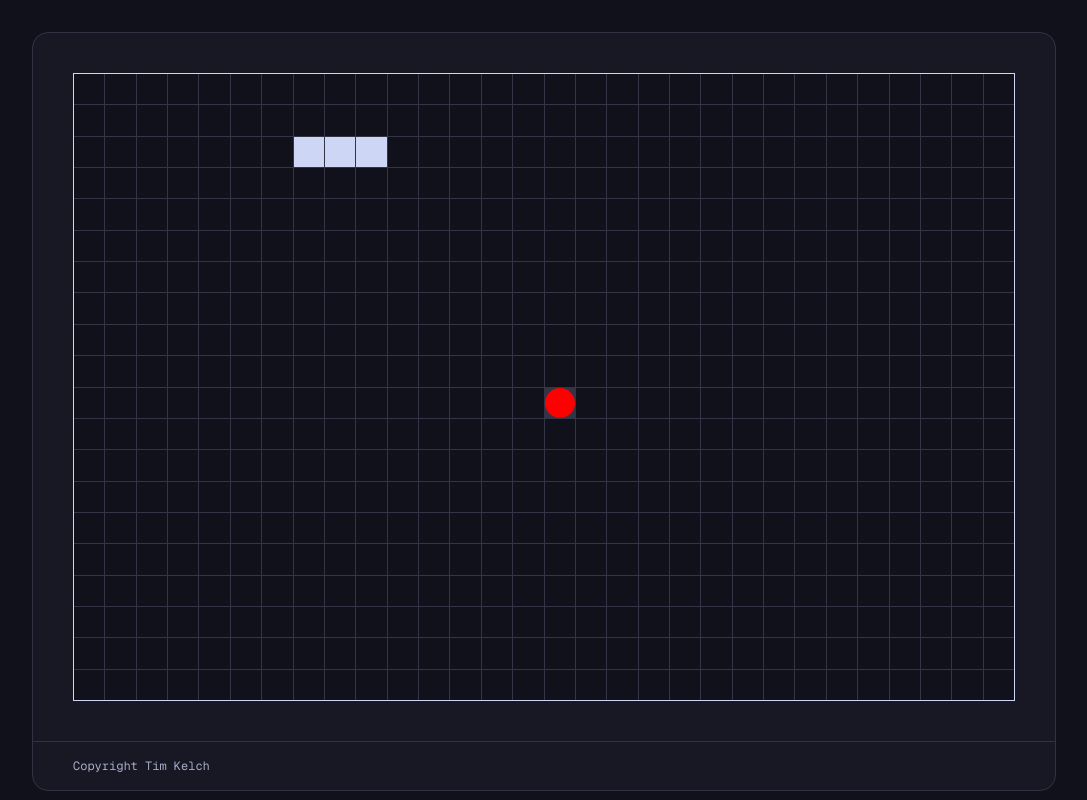
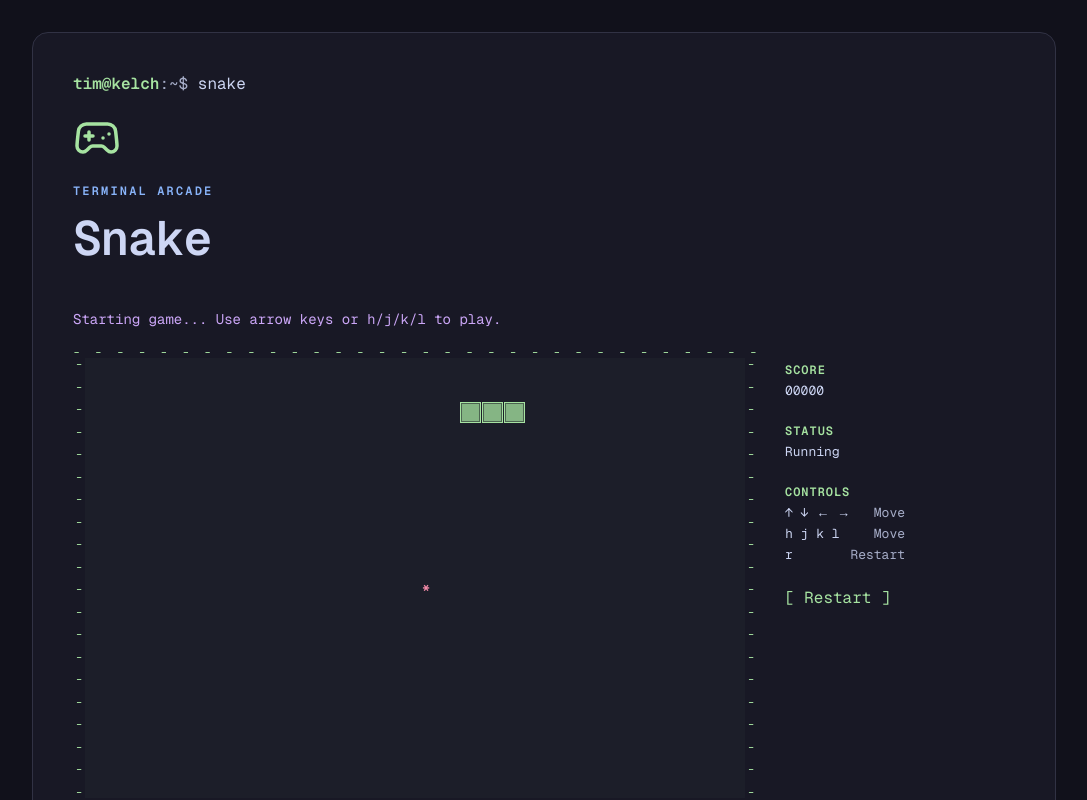
Before and after one commit to silicon-eagle/cv-sh, a Next.js app: page /snake in a window 1280 px wide. Shown: the top 800 px of the page, without its empty margins (96-1183 px from the left). Built offline with nearby package versions, Linux system fonts and the light colour scheme.

Commit message:
checkpoint

```diff
--- a/app/snake/page.tsx
+++ b/app/snake/page.tsx
@@ -1,5 +1,10 @@
 import Snake from "@/components/snake";
+import { PageLayout } from "@/components/page-layout";
 
 export default function SnakePage() {
-  return <Snake />;
+  return (
+    <PageLayout command="snake" title="Snake" eyebrow="Terminal arcade">
+      <Snake />
+    </PageLayout>
+  );
 }
--- a/components/snake.module.css
+++ b/components/snake.module.css
@@ -1,24 +1,190 @@
+.game {
+  width: 100%;
+  max-width: 52rem;
+}
+
+.instructions {
+  margin-bottom: 1rem;
+  color: var(--help-accent);
+  font-size: 0.75rem;
+  line-height: 1.5;
+}
+
+.gameArea {
+  display: grid;
+  gap: 1.25rem;
+}
+
+.playfield {
+  position: relative;
+  min-width: 0;
+  color: var(--snake-accent);
+}
+
+.horizontalBorder {
+  display: flex;
+  justify-content: space-between;
+  height: 1em;
+  overflow: hidden;
+  font-size: clamp(0.5rem, 1.5vw, 0.75rem);
+  line-height: 1;
+}
+
+.boardRow {
+  display: grid;
+  grid-template-columns: auto minmax(0, 1fr) auto;
+}
+
+.verticalBorder {
+  display: flex;
+  width: 1em;
+  flex-direction: column;
+  justify-content: space-between;
+  align-items: center;
+  overflow: hidden;
+  font-size: clamp(0.5rem, 1.5vw, 0.75rem);
+  line-height: 1;
+}
+
 .grid {
   display: grid;
   width: 100%;
   gap: 1px;
-
-  border: 1px solid currentColor;
-  background: color-mix(in srgb, currentColor 15%, transparent);
+  background: color-mix(in srgb, var(--snake-accent) 3%, transparent);
 }
 
 .cell {
+  position: relative;
   min-width: 0;
   min-height: 0;
-  background: var(--background);
+  background: transparent;
 }
 
 .snake {
-  background: currentColor;
+  background: color-mix(in srgb, var(--snake-accent) 78%, var(--background));
+  border: 1px solid var(--snake-accent);
+  box-shadow: inset 0 0 0 1px color-mix(in srgb, var(--background) 50%, transparent);
 }
 
+.food {
+  background: transparent;
+}
 
-.food {
-  background: red;
-  border-radius: 50%;
+.food::before {
+  position: absolute;
+  inset: 50% auto auto 50%;
+  color: var(--contact-accent);
+  content: "*";
+  font-size: clamp(0.5rem, 1.4vw, 0.9rem);
+  font-weight: 700;
+  line-height: 1;
+  transform: translate(-50%, -42%);
 }
+
+.gameOver {
+  position: absolute;
+  inset: 50% auto auto 50%;
+  padding: 0.5rem 0.75rem;
+  color: var(--contact-accent);
+  font-size: clamp(0.875rem, 3vw, 1.25rem);
+  font-weight: 700;
+  letter-spacing: 0.14em;
+  background: color-mix(in srgb, var(--background) 92%, transparent);
+  border: 1px solid currentColor;
+  transform: translate(-50%, -50%);
+}
+
+.stats {
+  display: grid;
+  grid-template-columns: repeat(3, minmax(0, 1fr));
+  gap: 1rem;
+}
+
+.stat h2,
+.controls h2 {
+  margin: 0 0 0.25rem;
+  color: var(--snake-accent);
+  font-size: 0.6875rem;
+  font-weight: 600;
+  letter-spacing: 0.08em;
+  text-transform: uppercase;
+}
+
+.stat p,
+.controls dl {
+  color: var(--text);
+  font-size: 0.75rem;
+}
+
+.controls dl {
+  margin: 0;
+}
+
+.controls dl div {
+  display: flex;
+  justify-content: space-between;
+  gap: 0.75rem;
+}
+
+.controls dl div + div {
+  margin-top: 0.25rem;
+}
+
+.controls dt {
+  color: var(--text);
+}
+
+.controls dd {
+  color: var(--muted);
+}
+
+.restart {
+  width: fit-content;
+  padding: 0;
+  color: var(--snake-accent);
+  background: transparent;
+  border: 0;
+}
+
+.restart::before {
+  content: "[ ";
+}
+
+.restart::after {
+  content: " ]";
+}
+
+.restart:hover,
+.restart:focus-visible {
+  color: var(--background);
+  background: var(--snake-accent);
+  outline: none;
+}
+
+@media (min-width: 640px) {
+  .instructions {
+    font-size: 0.875rem;
+  }
+
+  .gameArea {
+    grid-template-columns: minmax(0, 1fr) 7.5rem;
+    align-items: start;
+    gap: 1.75rem;
+  }
+
+  .stats {
+    grid-template-columns: 1fr;
+    gap: 1.5rem;
+    padding-top: 1rem;
+  }
+
+  .stat h2,
+  .controls h2 {
+    font-size: 0.75rem;
+  }
+
+  .stat p,
+  .controls dl {
+    font-size: 0.8125rem;
+  }
+}
--- a/components/snake.tsx
+++ b/components/snake.tsx
@@ -1,7 +1,6 @@
 "use client";
 
 import {useState, useEffect} from "react";
-import { randomInt } from "@/lib/utils";
 import styles from "./snake.module.css";
 
 const GRID_SIZE_X = 30;
@@ -47,6 +46,10 @@ const KEY_DIRECTION: Partial<Record<string, Direction>> = {
   ArrowDown: "down",
   ArrowLeft: "left",
   ArrowRight: "right",
+  h: "left",
+  j: "down",
+  k: "up",
+  l: "right",
 };
 
 const INITIAL_DIRECTION: Direction = "right";
@@ -255,6 +258,12 @@ export default function Snake() {
   // keyboard interaction
   useEffect(() => {
     function handleKeyDown(event: KeyboardEvent) {
+      if (event.key.toLowerCase() === "r") {
+        event.preventDefault();
+        setGame(createInitialGameState());
+        return;
+      }
+
       const requestedDirection = KEY_DIRECTION[event.key];
 
       if (!requestedDirection) {
@@ -289,8 +298,29 @@ export default function Snake() {
   }, []);
 
   return (
+    <section className={styles.game} aria-label="Snake game">
+      <p className={styles.instructions}>
+        Starting game... Use arrow keys or h/j/k/l to play.
+      </p>
+
+      <div className={styles.gameArea}>
+        <div className={styles.playfield}>
+          <div className={styles.horizontalBorder} aria-hidden="true">
+            {Array.from({ length: GRID_SIZE_X + 2 }, (_, index) => (
+              <span key={index}>-</span>
+            ))}
+          </div>
+
+          <div className={styles.boardRow}>
+            <div className={styles.verticalBorder} aria-hidden="true">
+              {Array.from({ length: GRID_SIZE_Y }, (_, index) => (
+                <span key={index}>-</span>
+              ))}
+            </div>
             <div
               className={styles.grid}
+              role="img"
+              aria-label={`Snake board. Score ${game.score}.${game.gameOver ? " Game over." : ""}`}
               style={{
                 gridTemplateColumns: `repeat(${GRID_SIZE_X}, 1fr)`,
                 gridTemplateRows: `repeat(${GRID_SIZE_Y}, 1fr)`,
@@ -301,5 +331,62 @@ export default function Snake() {
                 renderCell(index, game)
               )}
             </div>
+            <div className={styles.verticalBorder} aria-hidden="true">
+              {Array.from({ length: GRID_SIZE_Y }, (_, index) => (
+                <span key={index}>-</span>
+              ))}
+            </div>
+          </div>
+
+          <div className={styles.horizontalBorder} aria-hidden="true">
+            {Array.from({ length: GRID_SIZE_X + 2 }, (_, index) => (
+              <span key={index}>-</span>
+            ))}
+          </div>
+
+          {game.gameOver ? (
+            <p className={styles.gameOver}>GAME OVER</p>
+          ) : null}
+        </div>
+
+        <aside className={styles.stats} aria-label="Game information">
+          <div className={styles.stat}>
+            <h2>Score</h2>
+            <p>{String(game.score).padStart(5, "0")}</p>
+          </div>
+
+          <div className={styles.stat}>
+            <h2>Status</h2>
+            <p>{game.gameOver ? "Stopped" : "Running"}</p>
+          </div>
+
+          <div className={styles.controls}>
+            <h2>Controls</h2>
+            <dl>
+              <div>
+                <dt>↑ ↓ ← →</dt>
+                <dd>Move</dd>
+              </div>
+              <div>
+                <dt>h j k l</dt>
+                <dd>Move</dd>
+              </div>
+              <div>
+                <dt>r</dt>
+                <dd>Restart</dd>
+              </div>
+            </dl>
+          </div>
+
+          <button
+            type="button"
+            className={styles.restart}
+            onClick={() => setGame(createInitialGameState())}
+          >
+            Restart
+          </button>
+        </aside>
+      </div>
+    </section>
   );
 }
--- a/lib/utils.ts
+++ /dev/null
@@ -1,6 +0,0 @@
-
-export function randomInt(min: number, max: number): number {
-  return Math.floor(
-    Math.random() * (max - min + 1)
-  ) + min;
-}
```
Also changed, not shown: 1 other file (tests, documents, lock files or other folders). Lines whose indentation alone changed are shown as unchanged.
